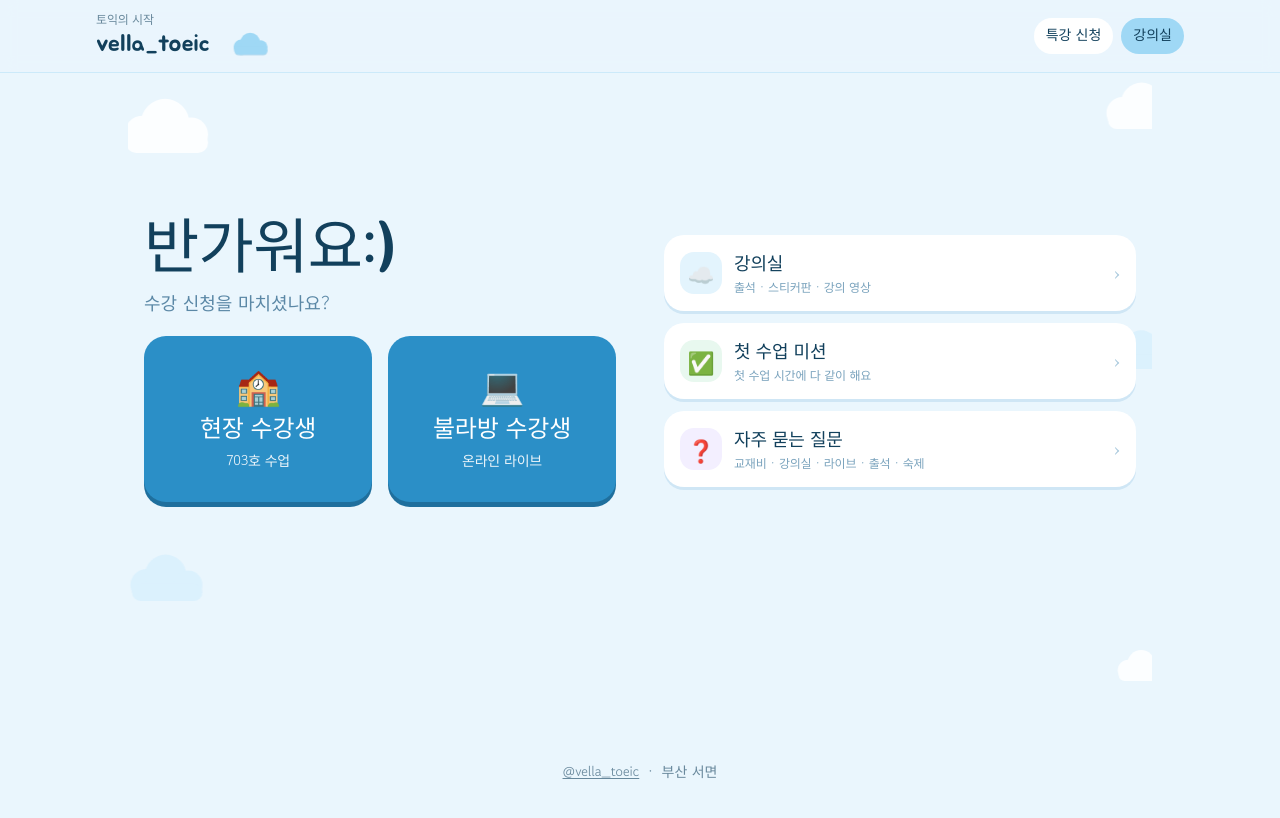
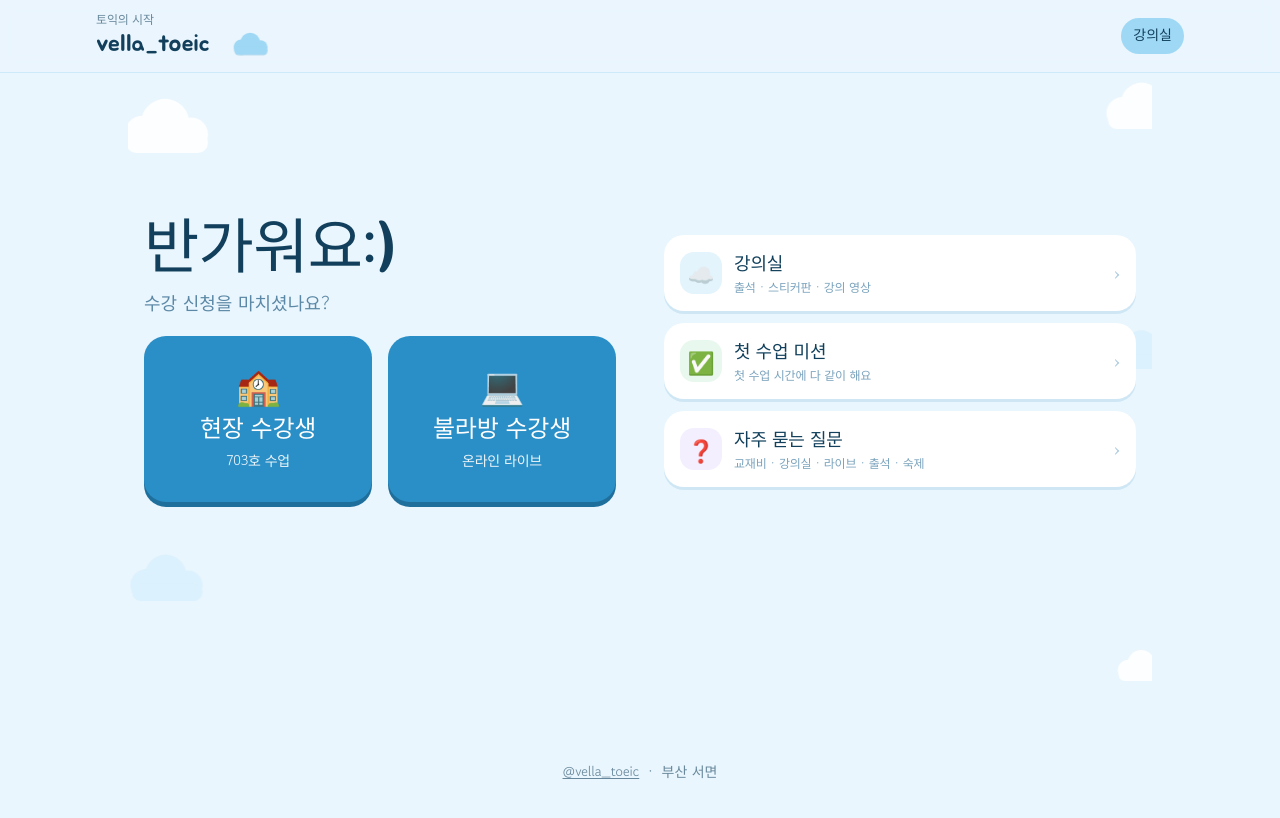
Before and after one commit to vellatoeic/vellatoeic, a Next.js app: page / in a window 1280 px wide. Shown: the top 818 px of the page. Built offline with nearby package versions, Linux system fonts and the light colour scheme; no server answers.

Commit message:
Remove special lecture link from top header
Co-Authored-By: Claude Opus 5.5 <noreply@anthropic.com>

```diff
--- a/app/layout.tsx
+++ b/app/layout.tsx
@@ -27,9 +27,6 @@ export default function RootLayout({ children }: { children: React.ReactNode })
               </span>
             </Link>
             <div className="flex items-center gap-2">
-              <Link href="/special" className="rounded-full bg-white px-3 py-2 text-sm font-bold text-sky-ink">
-                특강 신청
-              </Link>
               <Link href="/class" className="rounded-full bg-sky-main px-3 py-2 text-sm font-bold text-sky-ink">
                 강의실
               </Link>
```
